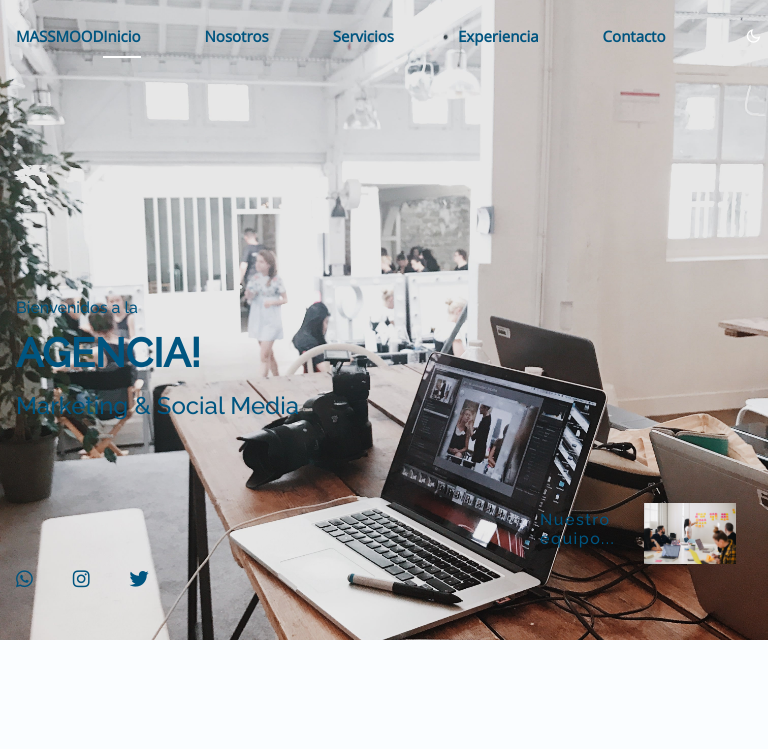
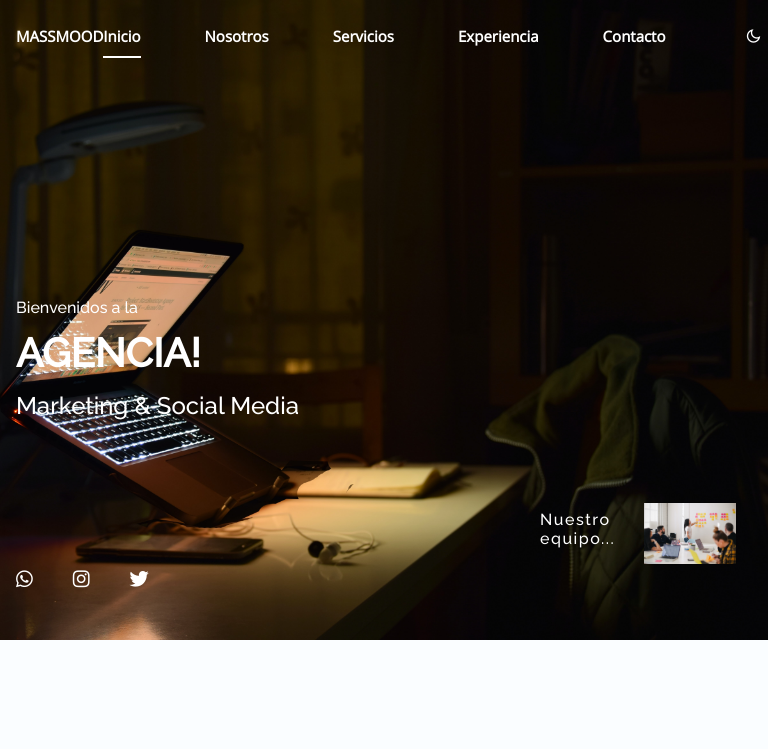
Before and after one commit to cycscarlos/Massmood_AgencyTop, a plain HTML site: page index.html in a window 768 px wide. Shown: the top 749 px of the page. Drawn offline with nearby package versions, Linux system fonts and the light colour scheme.

Commit message:
2nd commit -Upload to Github

```diff
--- a/assets/css/style.css
+++ b/assets/css/style.css
@@ -269,7 +269,8 @@ input {
 
 .nav__logo,
 .nav__toggle {
-  color: var(--first-color);
+  /* color: var(--first-color); */
+  color: var(--white-color);
   text-transform: uppercase;
 }
 
@@ -423,7 +424,7 @@ input {
 .home__data-title,
 .home__social-link,
 .home__info {
-  color: var(--first-color);
+  color: var(--white-color);
 }
 
 .home__data-subtitle {
@@ -1206,8 +1207,8 @@ input {
     height: calc(var(--header-height) + 1.5rem);
   }
   .nav__link {
-    /* color: var(--white-color); */
-    color: var(--first-color);
+    /* color: var(--first-color); */
+    color: var(--white-color);
     text-transform: initial;
   }
   .nav__link:hover {
@@ -1453,13 +1454,15 @@ input {
   }
   .nav__logo,
   .nav__toggle {
-    color: var(--first-color);
+    /* color: var(--first-color); */
+    color: var(--white-color);
   }
   .home__data-subtitle,
   .home__data-title,
   .home__social-link,
   .home__info {
-    color: var(--first-color);
+    /* color: var(--first-color); */
+    color: var(--white-color);
   }
   .contenedor-clientes {
     height: auto;
--- a/index.html
+++ b/index.html
@@ -105,12 +105,11 @@
     </header>
 
     <main class="main">
-
       <!--#  ==================== HOME ====================-->
       <section class="home" id="home">
         <!--# Home Banner background image  -->
         <img
-          src="assets/img/home3.jpg"
+          src="assets/img/home1.jpg"
           alt="Home banner background image"
           class="home__img"
         />
```
